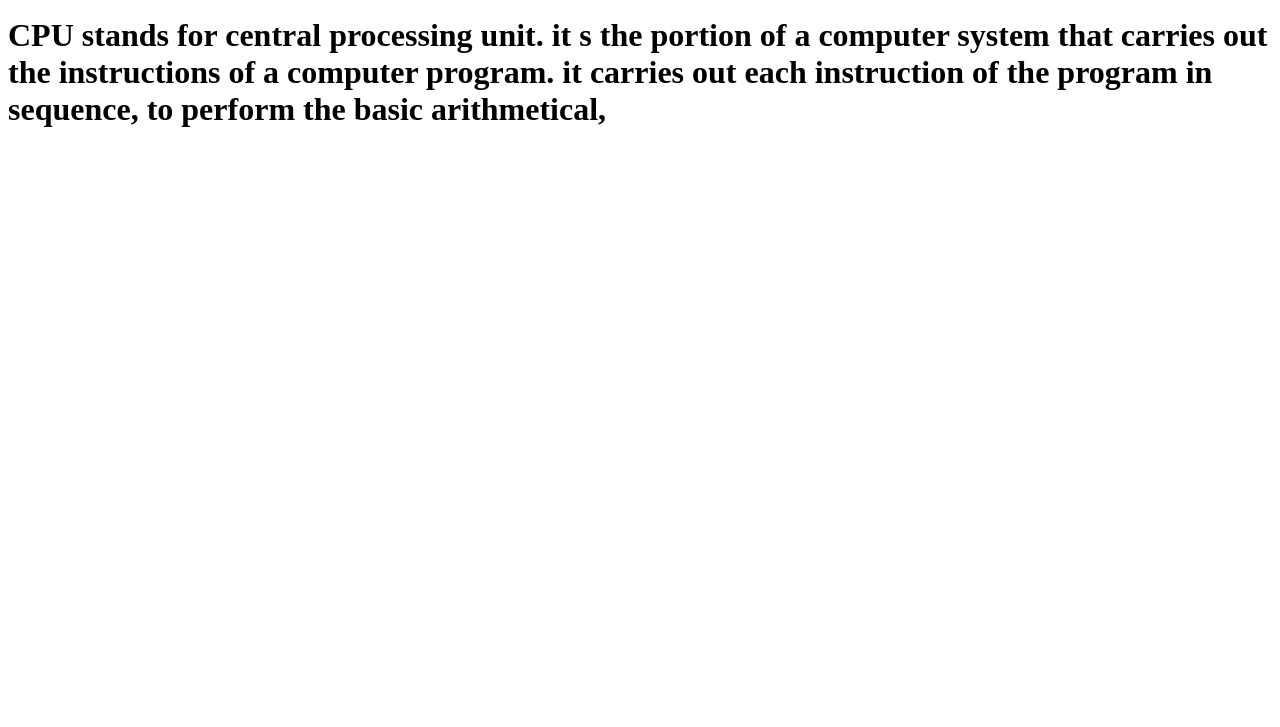
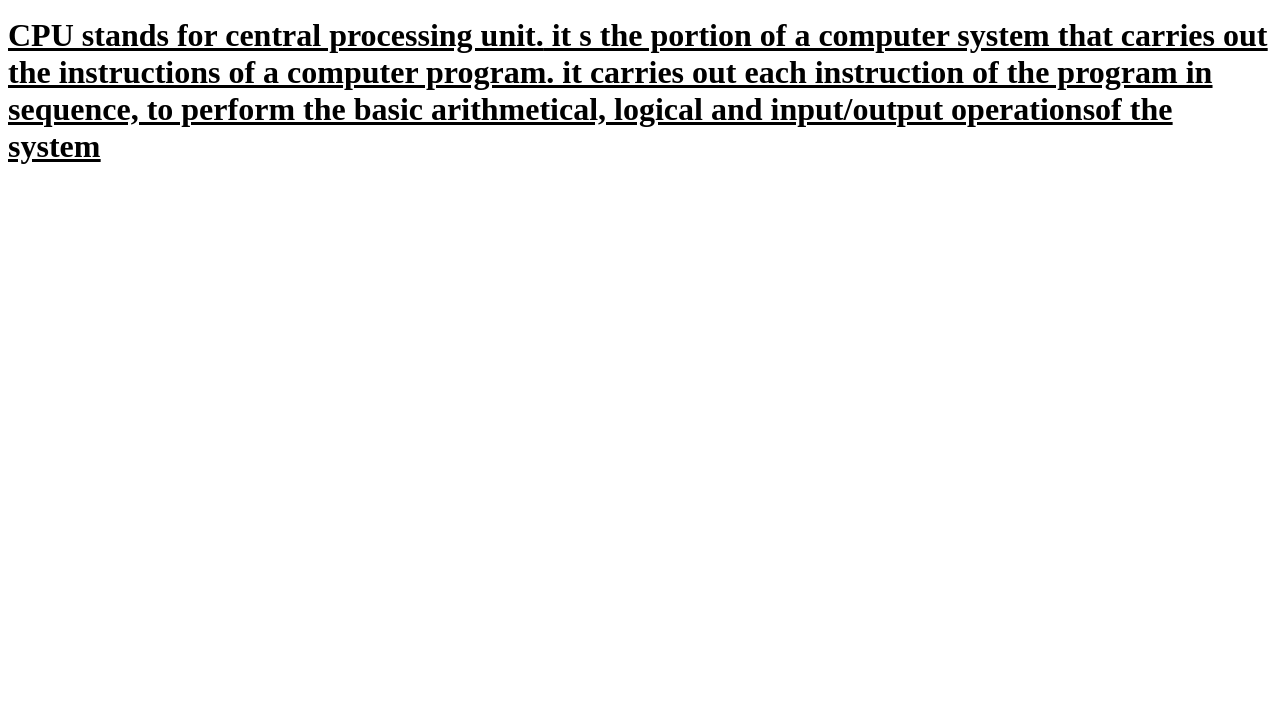
Before and after one commit to iamneo-production/ddbebfcbcadaeccdfffebaeceaec, a website: page public/index.html in a window 1280 px wide. Shown: the part 73-800 px from the top of the page. Drawn offline with Linux system fonts and the light colour scheme.

Commit message:
Backup Commit

```diff
--- a/public/index.html
+++ b/public/index.html
@@ -9,11 +9,11 @@
 </head>
 <body>
     <h1>CPU<H1>
-        <p>CPU stands for central processing unit.
+        <p><u>CPU stands for central processing unit.<u>
             it s the portion of a computer system that carries
             out the instructions of a computer program.
             it carries out each instruction of the program in sequence,
-            to perform the basic arithmetical,
+            to perform the basic arithmetical, logical and input/output operationsof the system
         </p>
 </body>
 </html>
```
